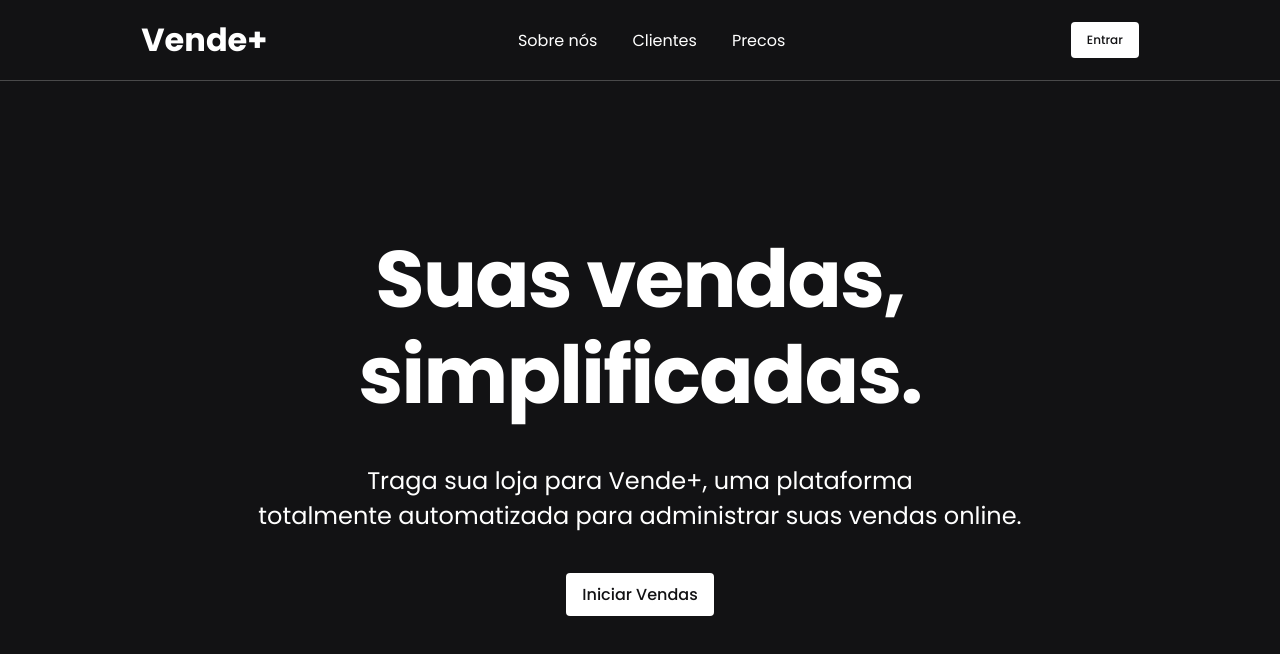
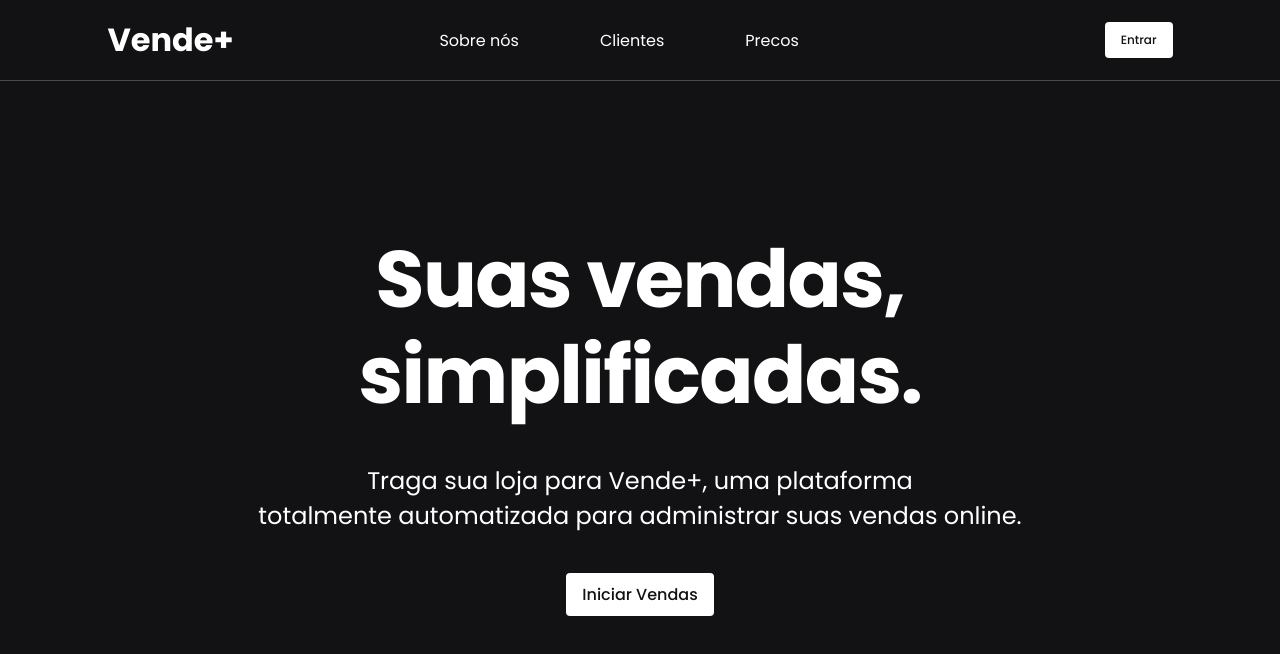
Before and after one commit to matheustanaka/VendeMais, a React (Vite) app in the folder web/: page / in a window 1280 px wide. Shown: the top 654 px of the page. Built offline with nearby package versions, Linux system fonts and the light colour scheme.

Commit message:
feat: add header on home page

```diff
--- a/web/src/pages/home/index.jsx
+++ b/web/src/pages/home/index.jsx
@@ -1,28 +1,10 @@
-import Login from "../../components/Login";
+import { Header } from "../../components/Header";
 import "./style.scss";
 
 export function Home() {
   return (
     <div>
-      <header className="main-header">
-        <div className="logo">
-          <h1>Vende+</h1>
-        </div>
-        <div className="list">
-          <ul className="list-btns">
-            <li>
-              <a href="">Sobre nós</a>
-            </li>
-            <li>
-              <a href="">Clientes</a>
-            </li>
-            <li>
-              <a href="">Precos</a>
-            </li>
-          </ul>
-        </div>
-        <Login />
-      </header>
+      <Header />
       <section className="wrapper">
         <div className="content">
           <h1 className="title">
--- a/web/src/pages/home/style.scss
+++ b/web/src/pages/home/style.scss
@@ -1,29 +1,3 @@
-.main-header {
-    display: flex;
-    justify-content: space-around;
-    align-items: center;
-
-    padding: 16px;
-
-    border-bottom: 1px solid;
-    border-color: hsla(0, 0%, 100%, 0.233);
-
-    .list-btns {
-        display: flex;
-        flex-direction: row;
-
-        li {
-            display: inline-block;
-            margin-right: 35px;
-
-            a {
-                color: #FFF;
-                text-decoration: none;
-            }
-        }
-    }
-}
-
 .wrapper {
     max-width: 100%;
     height: 90vh;
```
